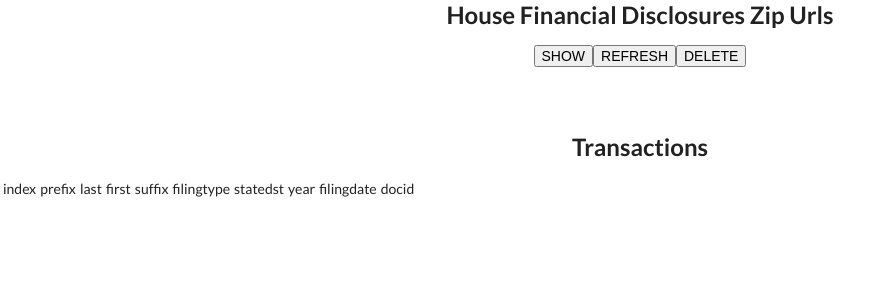
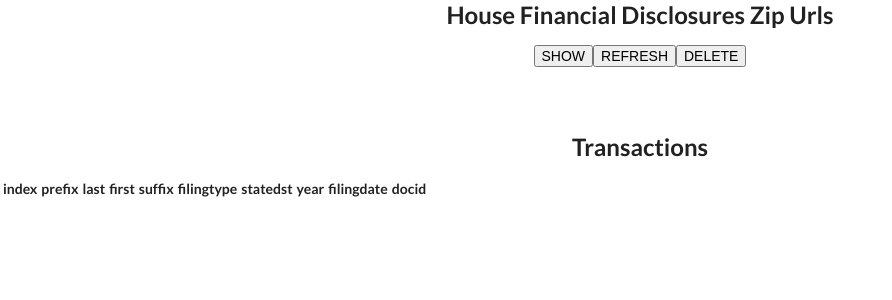
Before and after one commit to laukevinh/findb-crawler, a React (Create React App) app in the folder front-end/: page / in a window 1280 px wide. Shown: the top 300 px of the page, without its empty margins (0-892 px from the left). Built offline with nearby package versions, Linux system fonts and the light colour scheme.

Commit message:
Fix FdEntries table header

```diff
--- a/front-end/src/components/HouseFdContainer.js
+++ b/front-end/src/components/HouseFdContainer.js
@@ -7,16 +7,18 @@ function HouseFdContainer(props) {
   return (
     <table className="text-center">
       <thead>
-        <td>index</td>
-        <td>prefix</td>
-        <td>last</td>
-        <td>first</td>
-        <td>suffix</td>
-        <td>filingtype</td>
-        <td>statedst</td>
-        <td>year</td>
-        <td>filingdate</td>
-        <td>docid</td>
+        <tr>
+          <th>index</th>
+          <th>prefix</th>
+          <th>last</th>
+          <th>first</th>
+          <th>suffix</th>
+          <th>filingtype</th>
+          <th>statedst</th>
+          <th>year</th>
+          <th>filingdate</th>
+          <th>docid</th>
+        </tr>
       </thead>
       <tbody>
         {
```
